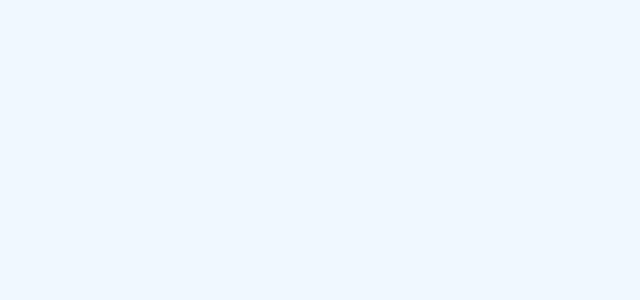
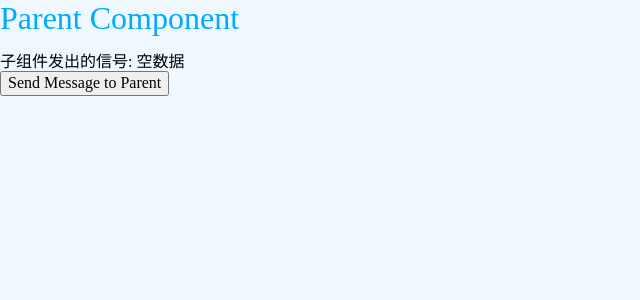
Before and after one commit to maoyln/myReactProjectTemplate, a React (Create React App) app: page /customEventDemo in a window 1280 px wide. Before the commit this address had no page. Shown: the top 300 px of the page, without its empty margins (0-640 px from the left). Built offline with nearby package versions, Linux system fonts and the light colour scheme; the HTML template or start-up script is replaced by a standard one.

Commit message:
CustomEvent示例

```diff
--- a/src/pages/CustomEventDemo/CustomEventDemo.tsx
+++ b/src/pages/CustomEventDemo/CustomEventDemo.tsx
@@ -1,9 +1,24 @@
-import React from 'react';
+import React, {useState} from 'react';
+import ChildComponent from './_components/ChildComponent';
+import  useCustomEvent  from './useCustomEvent';
 
 interface Props {}
+const ParentComponent: React.FC<Props> = () => {
+  const [message, setMessage] = useState<string>('空数据')
+  const handleCustomMessage = (event: CustomEvent<{ message: string }>) => {
+    console.log('Received message from child:', event.detail.message);
+    setMessage(event.detail.message)
+  };
 
-const CustomEventDemo: React.FC<Props> = (props) => {
-  return <div></div>
-}
+  useCustomEvent('customMessage', handleCustomMessage);
 
-export default CustomEventDemo;
+  return (
+    <div>
+      <h1>Parent Component</h1>
+      <div>子组件发出的信号: {message}</div>
+      <ChildComponent />
+    </div>
+  );
+};
+
+export default ParentComponent;
--- /dev/null
+++ b/src/pages/CustomEventDemo/_components/ChildComponent.tsx
@@ -0,0 +1,20 @@
+import React from 'react';
+
+const ChildComponent: React.FC = () => {
+  const sendMessage = () => {
+    const customEvent = new CustomEvent('customMessage', {
+      detail: {
+        message: Math.random()
+      }
+    });
+    window.dispatchEvent(customEvent);
+  };
+
+  return (
+    <div>
+      <button onClick={sendMessage}>Send Message to Parent</button>
+    </div>
+  );
+};
+
+export default ChildComponent;
--- /dev/null
+++ b/src/pages/CustomEventDemo/types.ts
@@ -0,0 +1,6 @@
+export type EventDetail = {
+  message: string;
+};
+
+// eslint-disable-next-line @typescript-eslint/no-unused-vars
+export type CustomEventType = CustomEvent<EventDetail>;
--- /dev/null
+++ b/src/pages/CustomEventDemo/useCustomEvent.ts
@@ -0,0 +1,26 @@
+import { useEffect, useRef } from 'react';
+import {CustomEventType} from './types'
+
+const useCustomEvent = (eventName: string, handler: (event: CustomEventType) => void) => {
+  const savedHandler = useRef(handler);
+
+  useEffect(() => {
+    savedHandler.current = handler;
+  }, [handler]);
+
+  useEffect(() => {
+    const eventListener = (event: CustomEventType) => {
+      if (savedHandler.current) {
+        savedHandler.current(event);
+      }
+    };
+
+    (window as any).addEventListener(eventName, eventListener);
+
+    return () => {
+      (window as any).removeEventListener(eventName, eventListener);
+    };
+  }, [eventName]);
+};
+
+export default useCustomEvent;
--- a/src/routes.tsx
+++ b/src/routes.tsx
@@ -19,6 +19,7 @@ import PubSubAppDemo from './pages/SubscribePublish/PubSubAppDemo' // 发布订
 import UseLayoutEffectDemo from './pages/UseLayoutEffectDemo/UseLayoutEffectDemo'; // useEffect 与 useLayoutEffect区别
 import ReactHooksErrorFunction from './pages/ReactHooksError/ReactHooksErrorFunction' // 发布订阅
 import ReactHooksErrorClass from './pages/ReactHooksError/ReactHooksErrorClass' // 发布订阅
+import CustomEventDemo from './pages/CustomEventDemo/CustomEventDemo' // CustomEvent的使用说明及示例
 
 import TableMy from './pages/TableMy' //
 
@@ -52,6 +53,7 @@ const AppRoutes = () => (
       <Route path='/useLayoutEffectDemo' element={<UseLayoutEffectDemo />}></Route>
       <Route path='/reactHooksErrorFunction' element={<ReactHooksErrorFunction />}></Route>
       <Route path='/reactHooksErrorClass' element={<ReactHooksErrorClass />}></Route>
+      <Route path='/customEventDemo' element={<CustomEventDemo />}></Route>
 
 
     </Routes>
```
